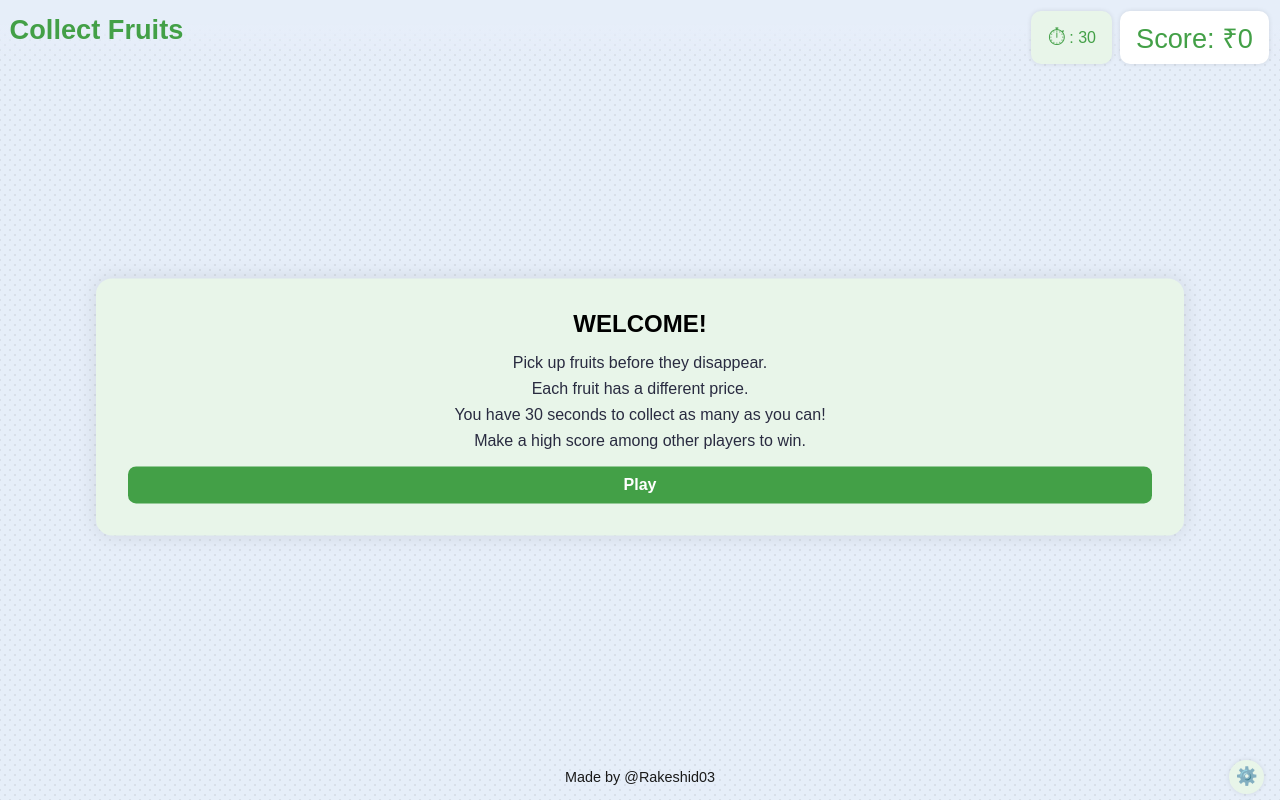
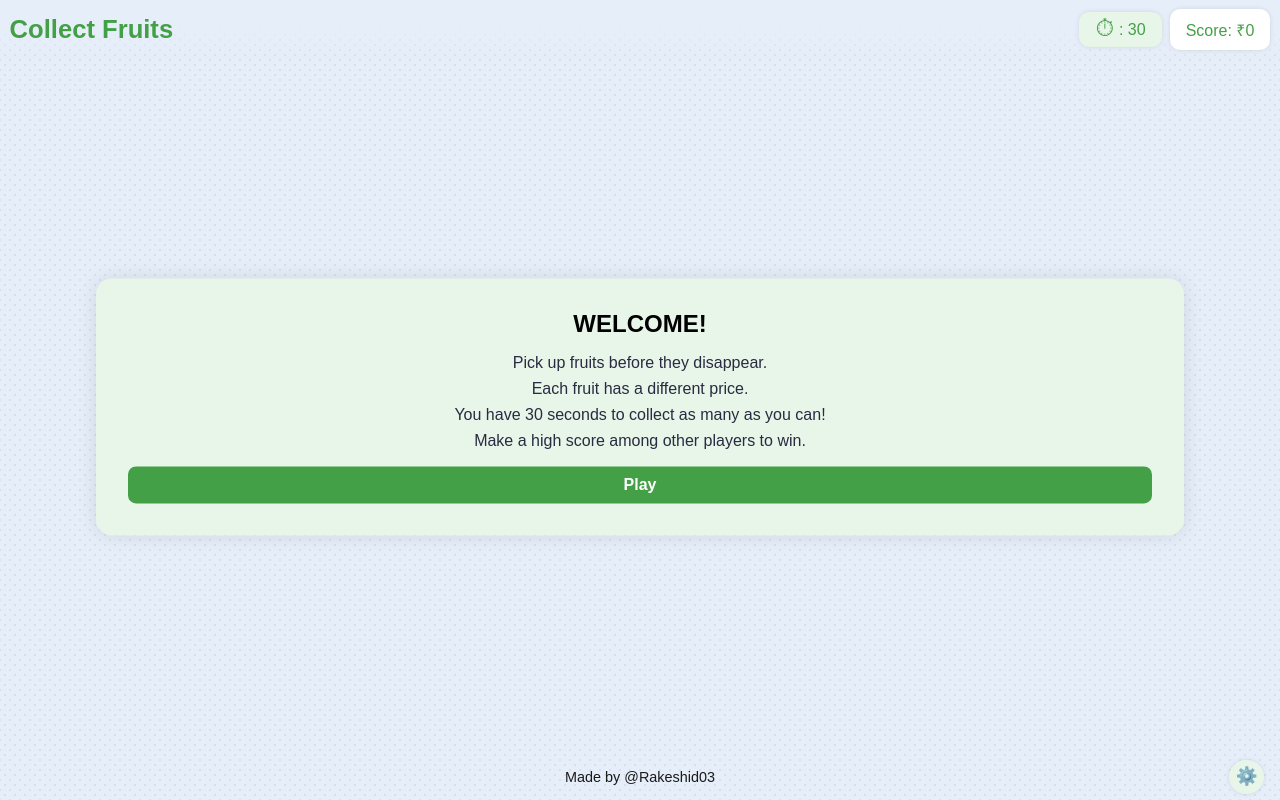
Before and after one commit to rakeshid03/collectfruit, a plain HTML site: page index.html in a window 1280 px wide. Drawn offline with Linux system fonts and the light colour scheme.

Commit message:
Update style.css

```diff
--- a/style.css
+++ b/style.css
@@ -75,18 +75,66 @@ a {
 /* Header Styling */
 header {
   background: linear-gradient(0deg, rgba(0, 60, 60, 0) 0%, var(--c-bg) 60%);
-  position: absolute;
+  position: fixed;
   top: 0;
-  z-index: 1;
+  z-index: 10;
   color: var(--c-primary);
   width: 100%;
   height: 3.7rem;
   padding: 0 0.6rem;
-  font-weight: 650;
-  font-size: 1.7rem;
+  display: flex;
+  justify-content: space-between;
+  align-items: center;
+  box-sizing: border-box;
+  gap: 0.5rem;
+}
+
+/* Logo Styling */
+.logo {
+  max-width: 100%;
+  word-break: break-word;
+  font-size: 1.6rem;
+  font-weight: 700;
+}
+
+/* Live Update Container */
+.live-update {
+  display: flex;
+  gap: 0.5rem;
+  flex-shrink: 1;
+  flex-wrap: wrap;
+  align-items: center;
+  justify-content: flex-end;
+  min-width: fit-content;
+}
+
+/* Countdown Box */
+#countdown {
   display: flex;
   align-items: center;
-  text-align: center
+  justify-content: center;
+  font-size: 1rem;
+  font-weight: 500;
+  color: var(--c-primary);
+  background: var(--c-forebackground);
+  padding: .1rem 1rem;
+  border-radius: 10px;
+  box-shadow: 0 0 5px rgba(0, 0, 0, 0.1);
+}
+
+#countdown p {
+  font-size: 1.5rem;
+  margin: 0 0.3rem 0.2rem 0;
+}
+
+/* Score Box */
+#score {
+  background: var(--c-white);
+  color: var(--c-primary);
+  padding: 0.6rem 1rem;
+  border-radius: 10px;
+  font-weight: 500;
+  box-shadow: 0 0 5px rgba(0, 0, 0, 0.1);
 }
 
 /* Main Game box */
@@ -139,44 +187,6 @@ header {
     transform: scale(1.5);
     opacity: 0
   }
-}
-
-/* Show Score and Countdown in Header */
-.live-update {
-  display: flex;
-  position: fixed;
-  gap: .5rem;
-  top: .7rem;
-  right: .7rem;
-  z-index: 10
-}
-
-#score {
-  background: var(--c-white);
-  color: var(--c-primary);
-  padding: .5rem 1rem;
-  border-radius: 10px;
-  font-weight: 500;
-  box-shadow: 0 0 5px rgba(0, 0, 0, .1)
-}
-
-#countdown {
-  display: flex;
-  align-items: center;
-  justify-content: center;
-  font-size: 1rem;
-  font-weight: 500;
-  color: var(--c-primary);
-  background: var(--c-forebackground);
-  padding: 0 1rem;
-  border-radius: 10px;
-  box-shadow: 0 0 5px rgba(0, 0, 0, .1)
-}
-
-#countdown p {
-  font-size: 1.5rem;
-  margin-right: .2rem;
-  margin-bottom: .1rem
 }
 
 /* Intro Welcome Card Styling */
```
